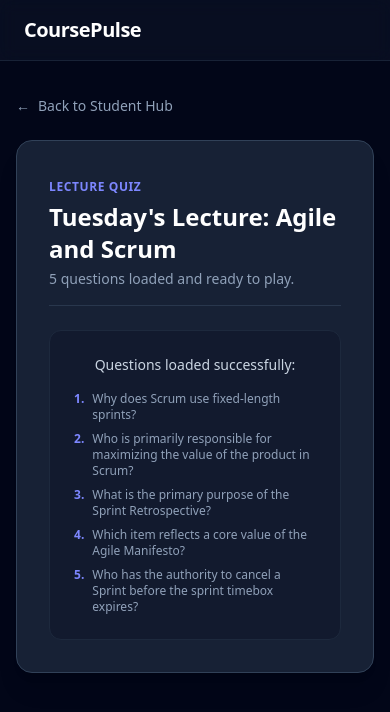
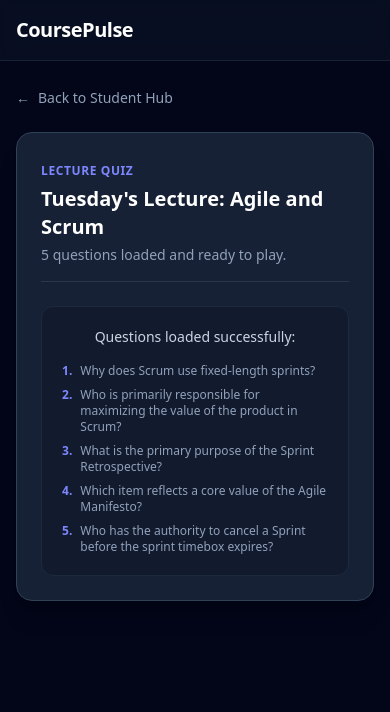
Before and after one commit to Adantorres11/coursepulse, a React (Vite) app in the folder frontend/: page /quiz/1 in a window 390 px wide. Shown: the top 712 px of the page. Built offline with nearby package versions, Linux system fonts and the light colour scheme; no server answers.

Commit message:
Implemented react router between the Student Hub and Quiz

```diff
--- a/frontend/package.json
+++ b/frontend/package.json
@@ -10,7 +10,8 @@
   },
   "dependencies": {
     "react": "^19.0.0",
-    "react-dom": "^19.0.0"
+    "react-dom": "^19.0.0",
+    "react-router-dom": "^7.18.4"
   },
   "devDependencies": {
     "@tailwindcss/vite": "^4.0.0",
--- a/frontend/src/App.tsx
+++ b/frontend/src/App.tsx
@@ -1,57 +1,32 @@
-import { useEffect, useState } from "react";
+import { BrowserRouter, Routes, Route, Link, Navigate } from "react-router-dom";
 import { StudentHub } from "./components/StudentHub";
 import { QuizPage } from "./components/QuizPage";
 
 export default function App() {
-  const [currentPath, setCurrentPath] = useState<string>(
-    typeof window !== "undefined" ? window.location.pathname : "/"
-  );
-
-  // Sync route when the user clicks the Browser Back or Forward buttons
-  useEffect(() => {
-    const handlePopState = () => {
-      setCurrentPath(window.location.pathname);
-    };
-    window.addEventListener("popstate", handlePopState);
-    return () => window.removeEventListener("popstate", handlePopState);
-  }, []);
-
-  const navigateTo = (path: string) => {
-    window.history.pushState({}, "", path);
-    setCurrentPath(path);
-  };
-
-  // Match /quiz/:lectureId
-  const quizMatch = currentPath.match(/^\/quiz\/([^/]+)$/);
-  const selectedLectureId = quizMatch ? quizMatch[1] : null;
-
   return (
+    <BrowserRouter>
       <main className="min-h-screen bg-slate-950 text-white flex flex-col">
         {/* Top Navbar */}
-      <nav className="border-b border-slate-800/80 bg-slate-900/50 backdrop-blur px-6 py-4">
+        <nav className="border-b border-slate-800/80 bg-slate-900/50 backdrop-blur px-4 sm:px-6 py-4">
           <div className="max-w-5xl mx-auto flex items-center justify-between">
-          <button
-            onClick={() => navigateTo("/")}
+            <Link
+              to="/"
               className="text-xl font-bold tracking-tight text-white hover:text-indigo-300 transition-colors flex items-center gap-2 cursor-pointer"
             >
               <span>CoursePulse</span>
-          </button>
+            </Link>
           </div>
         </nav>
 
         {/* Screen Router */}
-      <div className="flex-1">
-        {selectedLectureId ? (
-          <QuizPage
-            lectureId={selectedLectureId}
-            onBackToHub={() => navigateTo("/")}
-          />
-        ) : (
-          <StudentHub
-            onSelectQuiz={(lectureId) => navigateTo(`/quiz/${lectureId}`)}
-          />
-        )}
+        <div className="flex-1 w-full">
+          <Routes>
+            <Route path="/" element={<StudentHub />} />
+            <Route path="/quiz/:lectureId" element={<QuizPage />} />
+            <Route path="*" element={<Navigate to="/" replace />} />
+          </Routes>
         </div>
       </main>
+    </BrowserRouter>
   );
 }
--- a/frontend/src/components/QuizPage.tsx
+++ b/frontend/src/components/QuizPage.tsx
@@ -1,12 +1,16 @@
 import { useEffect, useState } from "react";
+import { useParams, Link } from "react-router-dom";
 import { getQuiz, type Quiz } from "../lib/apiClient";
 
 interface QuizPageProps {
-  lectureId: string | number;
-  onBackToHub: () => void;
+  lectureId?: string | number;
+  onBackToHub?: () => void;
 }
 
-export function QuizPage({ lectureId, onBackToHub }: QuizPageProps) {
+export function QuizPage({ lectureId: propLectureId, onBackToHub }: QuizPageProps = {}) {
+  const { lectureId: routeLectureId } = useParams<{ lectureId: string }>();
+  const lectureId = propLectureId ?? routeLectureId ?? "";
+
   const [quiz, setQuiz] = useState<Quiz | null>(null);
   const [loading, setLoading] = useState<boolean>(true);
   const [error, setError] = useState<string | null>(null);
@@ -15,6 +19,12 @@ export function QuizPage({ lectureId, onBackToHub }: QuizPageProps) {
     let isMounted = true;
     setLoading(true);
     setError(null);
+
+    if (!lectureId) {
+      setError("No lecture ID provided.");
+      setLoading(false);
+      return;
+    }
 
     getQuiz(lectureId).then((result) => {
       if (!isMounted) return;
@@ -32,51 +42,60 @@ export function QuizPage({ lectureId, onBackToHub }: QuizPageProps) {
     };
   }, [lectureId]);
 
+  const handleBackClick = (e: React.MouseEvent) => {
+    if (onBackToHub) {
+      e.preventDefault();
+      onBackToHub();
+    }
+  };
+
   return (
-    <div className="w-full max-w-3xl mx-auto px-4 py-8">
-      {/* Back button */}
-      <button
-        onClick={onBackToHub}
+    <div className="w-full max-w-3xl mx-auto px-4 sm:px-6 py-6 sm:py-8">
+      {/* Back link to Hub */}
+      <Link
+        to="/"
+        onClick={handleBackClick}
         className="inline-flex items-center gap-2 text-sm text-slate-400 hover:text-white transition-colors mb-6 cursor-pointer"
       >
         <span>←</span>
         <span>Back to Student Hub</span>
-      </button>
+      </Link>
 
       {loading ? (
-        <div className="bg-slate-800/40 border border-slate-700/60 rounded-2xl p-8 text-center animate-pulse">
+        <div className="bg-slate-800/40 border border-slate-700/60 rounded-2xl p-6 sm:p-8 text-center animate-pulse">
           <p className="text-slate-400">Loading quiz questions...</p>
         </div>
       ) : error || !quiz ? (
-        /* Not-Found Message (Acceptance Criteria) */
-        <div className="bg-slate-800/50 border border-slate-700 rounded-2xl p-10 text-center max-w-lg mx-auto">
+        /* Not-Found / Error Placeholder Screen */
+        <div className="bg-slate-800/50 border border-slate-700 rounded-2xl p-6 sm:p-10 text-center max-w-lg mx-auto">
           <div className="text-4xl mb-3">🔍</div>
           <h2 className="text-xl font-bold text-white mb-2">Quiz Not Found</h2>
           <p className="text-slate-400 text-sm mb-6 leading-relaxed">
             {error || `We couldn't find any quiz questions for lecture #${lectureId}.`}
           </p>
-          <button
-            onClick={onBackToHub}
-            className="px-5 py-2.5 bg-indigo-600 hover:bg-indigo-500 text-white rounded-xl text-sm font-semibold transition cursor-pointer"
+          <Link
+            to="/"
+            onClick={handleBackClick}
+            className="inline-block px-5 py-2.5 bg-indigo-600 hover:bg-indigo-500 text-white rounded-xl text-sm font-semibold transition cursor-pointer"
           >
             Return to Hub
-          </button>
+          </Link>
         </div>
       ) : (
-        /* Quiz Loaded State */
-        <div className="bg-slate-800/80 border border-slate-700 rounded-2xl p-8 shadow-xl">
+        /* Quiz Placeholder Screen */
+        <div className="bg-slate-800/80 border border-slate-700 rounded-2xl p-6 sm:p-8 shadow-xl">
           <div className="border-b border-slate-700/70 pb-4 mb-6">
             <span className="text-xs uppercase font-semibold text-indigo-400 tracking-wider">
               Lecture Quiz
             </span>
-            <h2 className="text-2xl font-bold text-white mt-1">{quiz.title}</h2>
+            <h2 className="text-xl sm:text-2xl font-bold text-white mt-1">{quiz.title}</h2>
             <p className="text-slate-400 text-sm mt-1">
               {quiz.questions.length} questions loaded and ready to play.
             </p>
           </div>
 
           {/* Placeholder for the gameplay component (Arena / SCRUM-17) */}
-          <div className="bg-slate-900/60 border border-slate-800 rounded-xl p-6 text-center">
+          <div className="bg-slate-900/60 border border-slate-800 rounded-xl p-5 sm:p-6 text-center">
             <p className="text-slate-300 text-sm font-medium mb-4">
               Questions loaded successfully:
             </p>
@@ -84,7 +103,7 @@ export function QuizPage({ lectureId, onBackToHub }: QuizPageProps) {
               {quiz.questions.map((q, idx) => (
                 <li key={q.id ?? idx} className="flex gap-2">
                   <span className="text-indigo-400 font-bold">{idx + 1}.</span>
-                  <span>{q.prompt}</span>
+                  <span className="break-words">{q.prompt}</span>
                 </li>
               ))}
             </ul>
--- a/frontend/src/components/StudentHub.tsx
+++ b/frontend/src/components/StudentHub.tsx
@@ -1,11 +1,13 @@
 import { useEffect, useState } from "react";
+import { useNavigate } from "react-router-dom";
 import { getLectures, type Lecture } from "../lib/apiClient";
 
 interface StudentHubProps {
-  onSelectQuiz: (lectureId: number | string) => void;
+  onSelectQuiz?: (lectureId: number | string) => void;
 }
 
-export function StudentHub({ onSelectQuiz }: StudentHubProps) {
+export function StudentHub({ onSelectQuiz }: StudentHubProps = {}) {
+  const navigate = useNavigate();
   const [lectures, setLectures] = useState<Lecture[]>([]);
   const [loading, setLoading] = useState<boolean>(true);
   const [error, setError] = useState<string | null>(null);
@@ -45,15 +47,15 @@ export function StudentHub({ onSelectQuiz }: StudentHubProps) {
   };
 
   return (
-    <div className="w-full max-w-5xl mx-auto px-4 py-8">
+    <div className="w-full max-w-5xl mx-auto px-4 sm:px-6 py-6 sm:py-8">
       {/* Header */}
-      <header className="mb-8 border-b border-slate-800 pb-6 flex items-center justify-between">
+      <header className="mb-6 sm:mb-8 border-b border-slate-800 pb-5 sm:pb-6 flex flex-col sm:flex-row items-start sm:items-center justify-between gap-4">
         <div>
           <div className="flex items-center gap-2 mb-1">
             <span className="w-3 h-3 rounded-full bg-emerald-400 animate-pulse"></span>
-            <h1 className="text-3xl font-bold tracking-tight text-white">Student Hub</h1>
+            <h1 className="text-2xl sm:text-3xl font-bold tracking-tight text-white">Student Hub</h1>
           </div>
-          <p className="text-slate-400 text-sm">
+          <p className="text-slate-400 text-xs sm:text-sm">
             Keep the pulse on your lectures — practice and test your knowledge.
           </p>
         </div>
@@ -61,7 +63,7 @@ export function StudentHub({ onSelectQuiz }: StudentHubProps) {
 
       {/* Loading Skeleton */}
       {loading ? (
-        <div className="grid grid-cols-1 md:grid-cols-2 lg:grid-cols-3 gap-6">
+        <div className="grid grid-cols-1 sm:grid-cols-2 lg:grid-cols-3 gap-4 sm:gap-6">
           {[1, 2, 3].map((n) => (
             <div
               key={n}
@@ -105,15 +107,21 @@ export function StudentHub({ onSelectQuiz }: StudentHubProps) {
         </div>
       ) : (
         /* Card Grid (Acceptance Criteria) */
-        <div className="grid grid-cols-1 md:grid-cols-2 lg:grid-cols-3 gap-6">
+        <div className="grid grid-cols-1 sm:grid-cols-2 lg:grid-cols-3 gap-4 sm:gap-6">
           {lectures.map((lecture) => {
             const questionCount = lecture.question_count ?? 5;
 
             return (
               <div
                 key={lecture.id}
-                onClick={() => onSelectQuiz(lecture.id)}
-                className="group bg-slate-800/80 hover:bg-slate-800 border border-slate-700/80 hover:border-indigo-500 rounded-2xl p-6 transition-all duration-200 shadow-lg hover:shadow-indigo-500/10 hover:-translate-y-1 flex flex-col justify-between cursor-pointer"
+                onClick={() => {
+                  if (onSelectQuiz) {
+                    onSelectQuiz(lecture.id);
+                  } else {
+                    navigate(`/quiz/${lecture.id}`);
+                  }
+                }}
+                className="group bg-slate-800/80 hover:bg-slate-800 border border-slate-700/80 hover:border-indigo-500 rounded-2xl p-5 sm:p-6 transition-all duration-200 shadow-lg hover:shadow-indigo-500/10 hover:-translate-y-1 flex flex-col justify-between cursor-pointer"
               >
                 <div>
                   {/* "New Quiz" badge & question count */}
```
Also changed, not shown: 1 other file (tests, documents, lock files or other folders). Lines whose indentation alone changed are shown as unchanged.
